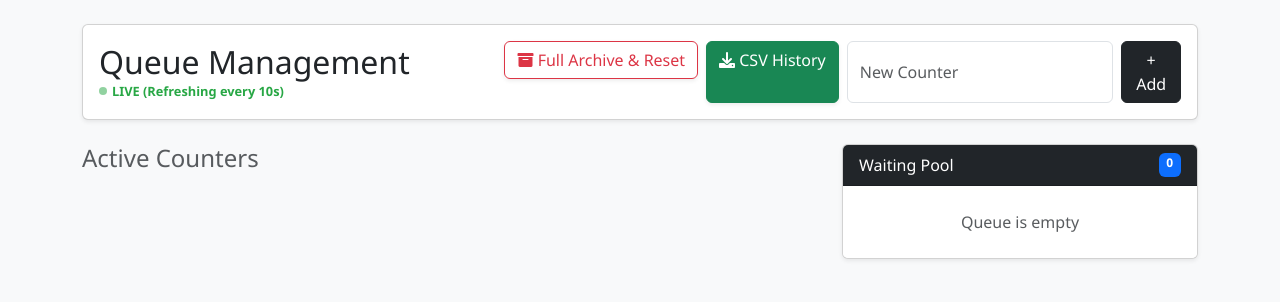
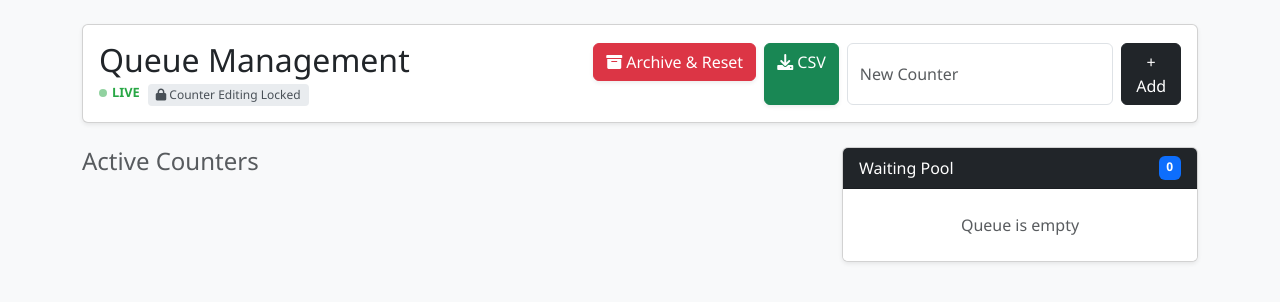
Before and after one commit to 3k100612-max/queue, a Flask app: page /admin in a window 1280 px wide. Shown: the top 302 px of the page. Run offline with Flask 3, Linux system fonts and the light colour scheme; data that the repository does not hold is empty; some libraries are stand-ins or nearby versions.

Commit message:
Update admin.html

```diff
--- a/templates/admin.html
+++ b/templates/admin.html
@@ -3,7 +3,6 @@
 <head>
     <meta charset="UTF-8">
     <meta name="viewport" content="width=device-width, initial-scale=1">
-    <!-- Auto-refresh every 10 seconds -->
     <meta id="refresh-meta" http-equiv="refresh" content="10">
     <title>Staff Admin - Management</title>
 
@@ -11,46 +10,58 @@
     <link rel="stylesheet" href="https://cdnjs.cloudflare.com/ajax/libs/font-awesome/6.0.0/css/all.min.css">
 
     <style>
-        body { background-color: #f8f9fa; font-family: 'Segoe UI', Tahoma, Geneva, Verdana, sans-serif; }
+        body { background-color: #f8f9fa; font-family: 'Segoe UI', sans-serif; }
         .counter-card { border-radius: 12px; transition: 0.3s; position: relative; border: none; }
         .counter-card.active { border: 2px solid #28a745; background-color: #f0fff4; }
 
-        /* Professional Delete Button */
+        /* Delete Button - Locked State */
         .btn-delete {
             position: absolute; top: 12px; right: 12px;
-            color: #dc3545; text-decoration: none;
-            font-size: 1.2rem; opacity: 0.4; transition: 0.2s;
+            color: #6c757d; text-decoration: none;
+            font-size: 1.2rem; opacity: 0.2; cursor: not-allowed;
         }
-        .btn-delete:hover { opacity: 1; transform: scale(1.1); }
 
-        .live-indicator { font-size: 0.8rem; color: #28a745; display: flex; align-items: center; gap: 5px; font-weight: bold; }
-        .dot { height: 8px; width: 8px; background-color: #28a745; border-radius: 50%; display: inline-block; animation: blink 1s infinite; }
+        /* Delete Button - Unlocked State */
+        .unlocked .btn-delete {
+            color: #dc3545; opacity: 0.6; cursor: pointer;
+        }
+        .unlocked .btn-delete:hover { opacity: 1; transform: scale(1.1); }
+
+        .status-banner { font-size: 0.75rem; padding: 2px 8px; border-radius: 4px; display: inline-block; margin-top: 5px; }
+        .status-locked { background: #e9ecef; color: #495057; }
+        .status-unlocked { background: #fff3cd; color: #856404; animation: pulse 2s infinite; }
+
+        @keyframes pulse { 0% { opacity: 1; } 50% { opacity: 0.5; } 100% { opacity: 1; } }
+        .dot { height: 8px; width: 8px; background-color: #28a745; border-radius: 50%; display: inline-block; animation: blink 1s infinite; margin-right: 5px; }
         @keyframes blink { 0% { opacity: 1; } 50% { opacity: 0.3; } 100% { opacity: 1; } }
     </style>
 </head>
 <body class="p-4">
     <div class="container">
-        <!-- Main Header Card -->
         <div class="card shadow-sm mb-4">
             <div class="card-body d-flex justify-content-between align-items-center flex-wrap gap-3">
                 <div>
                     <h2 class="mb-0">Queue Management</h2>
-                    <div class="live-indicator">
-                        <span class="dot"></span> LIVE (Refreshing every 10s)
+                    <div class="d-flex align-items-center gap-2">
+                        <div style="font-size: 0.8rem; color: #28a745; font-weight: bold;"><span class="dot"></span>LIVE</div>
+
+                        <!-- System Lock Status -->
+                        {% if session.get('management_unlocked') %}
+                            <span class="status-banner status-unlocked"><i class="fas fa-unlock"></i> Counter Editing Unlocked</span>
+                        {% else %}
+                            <span class="status-banner status-locked"><i class="fas fa-lock"></i> Counter Editing Locked</span>
+                        {% endif %}
                     </div>
                 </div>
 
                 <div class="d-flex gap-2">
-                    <!-- Global Archive & Reset -->
-                    <form action="/safe_reset" method="POST" onsubmit="return confirm('WARNING: This will ARCHIVE all current data to the history database and RESET the queue. Continue?')">
-                        <button type="submit" class="btn btn-outline-danger shadow-sm">
-                            <i class="fas fa-archive"></i> Full Archive & Reset
+                    <form action="/safe_reset" method="POST" onsubmit="return confirm('This will ARCHIVE all data and UNLOCK counter deletion. Continue?')">
+                        <button type="submit" class="btn btn-danger shadow-sm">
+                            <i class="fas fa-archive"></i> Archive & Reset
                         </button>
                     </form>
 
-                    <a href="/export_history" class="btn btn-success shadow-sm">
-                        <i class="fas fa-download"></i> CSV History
-                    </a>
+                    <a href="/export_history" class="btn btn-success shadow-sm"><i class="fas fa-download"></i> CSV</a>
 
                     <form action="/add_counter" method="POST" class="d-flex gap-2">
                         <input type="text" name="counter_name" id="counterInput" class="form-control" placeholder="New Counter" required>
@@ -60,8 +71,7 @@
             </div>
         </div>
 
-        <div class="row">
-            <!-- Active Counters -->
+        <div class="row {% if session.get('management_unlocked') %}unlocked{% endif %}">
             <div class="col-md-8">
                 <h4 class="mb-3 text-muted">Active Counters</h4>
                 <div class="row">
@@ -69,15 +79,19 @@
                     <div class="col-md-6 mb-4">
                         <div class="card counter-card h-100 shadow-sm {% if c.customer_name %}active{% endif %}">
 
-                            <!-- UPDATED DELETE LOGIC: Prompts about archiving -->
-                            <a href="/delete_counter/{{ c.counter_id }}"
-                               class="btn-delete"
-                               onclick="return confirm('Are you sure you want to delete {{ c.counter_name }}? \n\nNote: Any active service data for this counter will be moved to the Archive first.')">
-                               <i class="fas fa-times-circle"></i>
-                            </a>
+                            <!-- Delete logic checks session -->
+                            {% if session.get('management_unlocked') %}
+                                <a href="/delete_counter/{{ c.counter_id }}" class="btn-delete" onclick="return confirm('Delete this counter?')">
+                                    <i class="fas fa-times-circle"></i>
+                                </a>
+                            {% else %}
+                                <span class="btn-delete" title="Reset system to unlock deletion">
+                                    <i class="fas fa-lock"></i>
+                                </span>
+                            {% endif %}
 
                             <div class="card-body text-center">
-                                <h5 class="card-title text-muted small text-uppercase">{{ c.counter_name }}</h5>
+                                <h6 class="text-uppercase text-muted small fw-bold">{{ c.counter_name }}</h6>
                                 <hr>
                                 {% if c.customer_name %}
                                     <h3 class="fw-bold text-success">{{ c.customer_name }}</h3>
@@ -85,8 +99,7 @@
                                     <a href="/complete/{{ c.queue_id }}" class="btn btn-success w-100">Finish Service</a>
                                 {% else %}
                                     <h3 class="text-muted">Idle</h3>
-                                    <p class="small">Ready for next</p>
-                                    <a href="/assign/{{ c.counter_id }}" class="btn btn-primary w-100">Call Next Person</a>
+                                    <a href="/assign/{{ c.counter_id }}" class="btn btn-primary w-100">Call Next</a>
                                 {% endif %}
                             </div>
                         </div>
@@ -104,11 +117,8 @@
                     </div>
                     <div class="list-group list-group-flush">
                         {% for p in waiting %}
-                        <div class="list-group-item d-flex justify-content-between align-items-center">
-                            <div>
-                                <strong>{{ p.customer_name }}</strong><br>
-                                <small class="text-muted"><i class="far fa-clock"></i> {{p.formatted_time}}</small>
-                            </div>
+                        <div class="list-group-item d-flex justify-content-between align-items-center py-3">
+                            <div><strong>{{ p.customer_name }}</strong><br><small class="text-muted">{{p.formatted_time}}</small></div>
                             <span class="badge bg-secondary">#{{ p.id }}</span>
                         </div>
                         {% else %}
@@ -121,17 +131,10 @@
     </div>
 
     <script>
-        // Disable auto-refresh while the user is typing to prevent losing text
         const counterInput = document.getElementById('counterInput');
         const refreshMeta = document.getElementById('refresh-meta');
-
-        counterInput.addEventListener('focus', () => {
-            refreshMeta.setAttribute('content', '999999');
-        });
-
-        counterInput.addEventListener('blur', () => {
-            refreshMeta.setAttribute('content', '10');
-        });
+        counterInput.addEventListener('focus', () => { refreshMeta.setAttribute('content', '999999'); });
+        counterInput.addEventListener('blur', () => { refreshMeta.setAttribute('content', '10'); });
     </script>
 </body>
 </html>
```
